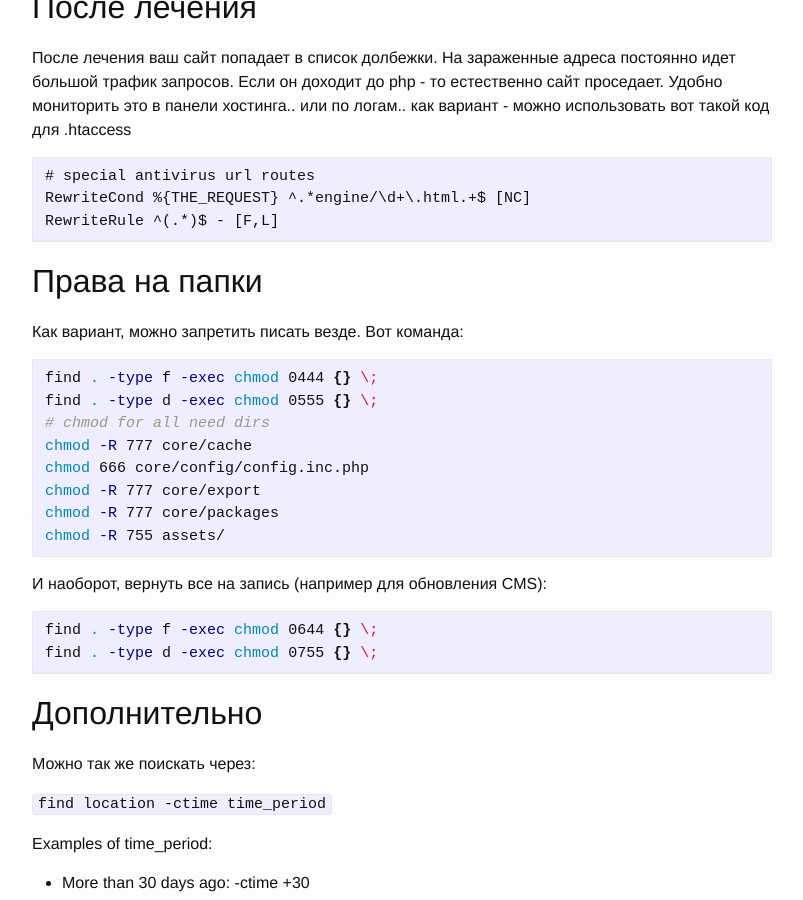
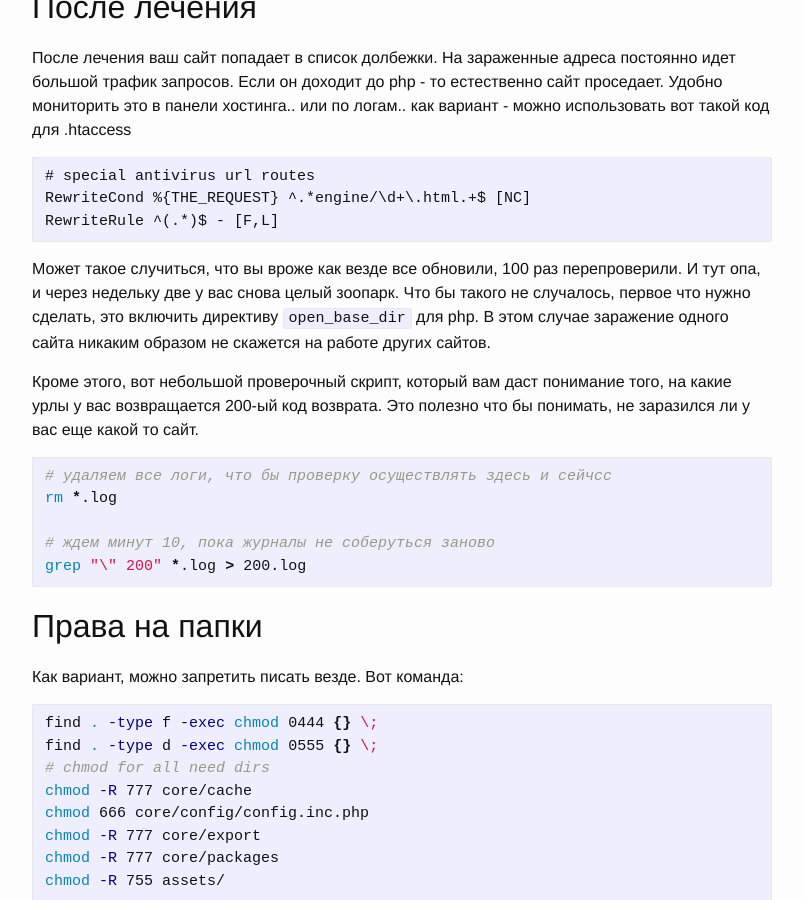
Before and after one commit to petun/petun.github.io, a Jekyll site: the page built from _posts/2017-10-10-hosting-virus-how-to.markdown, in a window 1280 px wide and 900 px high, scrolled down 1113 px. Shown: the whole window, without its empty margins (238-1041 px from the left). Built offline with Jekyll 4.4.1, drawn with Linux system fonts in a browser that asks for light colours.

Commit message:
Update 2017-10-10-hosting-virus-how-to.markdown

````diff
--- a/_posts/2017-10-10-hosting-virus-how-to.markdown
+++ b/_posts/2017-10-10-hosting-virus-how-to.markdown
@@ -58,6 +58,18 @@ RewriteCond %{THE_REQUEST} ^.*engine/\d+\.html.+$ [NC]
 RewriteRule ^(.*)$ - [F,L]
 ```
 
+Может такое случиться, что вы вроже как везде все обновили, 100 раз перепроверили. И тут опа, и через недельку две у вас снова целый зоопарк. Что бы такого не случалось, первое что нужно сделать, это включить директиву `open_base_dir` для php. В этом случае заражение одного сайта никаким образом не скажется на работе других сайтов.
+
+Кроме этого, вот небольшой проверочный скрипт, который вам даст понимание того, на какие урлы у вас возвращается 200-ый код возврата. Это полезно что бы понимать, не заразился ли у вас еще какой то сайт.
+
+```bash
+# удаляем все логи, что бы проверку осуществлять здесь и сейчсс
+rm *.log
+
+# ждем минут 10, пока журналы не соберуться заново
+grep "\" 200" *.log > 200.log
+```
+
 ## Права на папки
 
 Как вариант, можно запретить писать везде. Вот команда:
````
